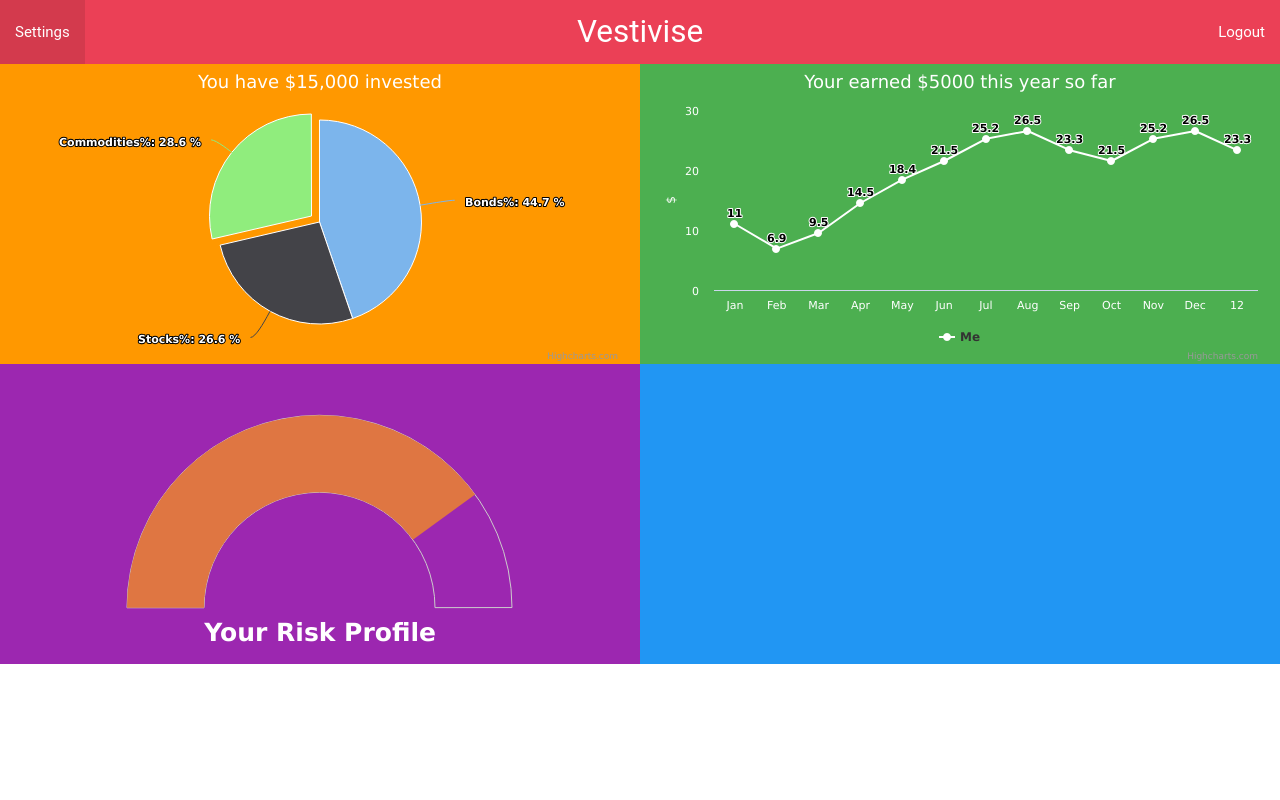
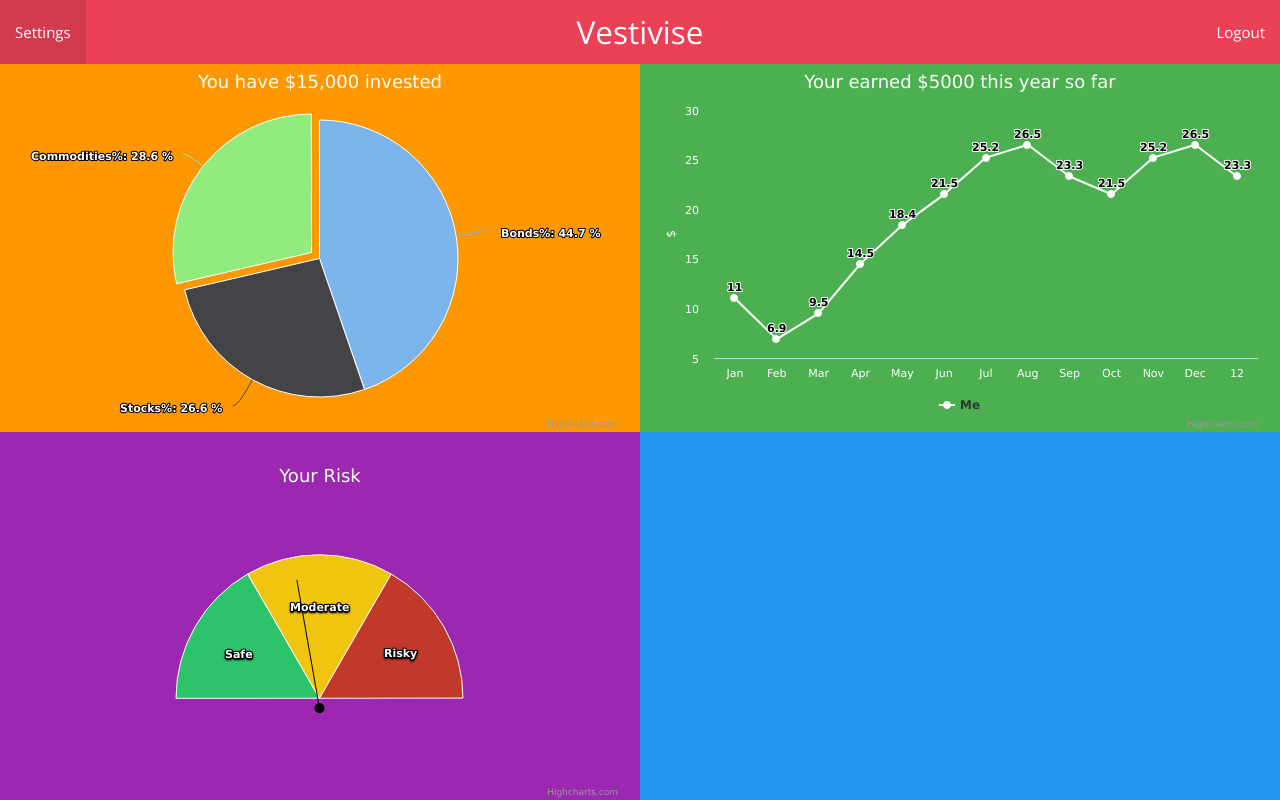
Before and after one commit to raylenmargono/Vestivise, a Django app: page / in a window 1280 px wide. Run offline with Django 3.2, Linux system fonts and the light colour scheme; some libraries are stand-ins or nearby versions; some web fonts are replaced.

Commit message:
risk chart

```diff
--- a/static/build/css/dashboard.css
+++ b/static/build/css/dashboard.css
@@ -1,39 +1,47 @@
+body{
+	font-family: 'Open Sans', sans-serif
+}
+
 .vestBar{
 	background-color: #EB4056;
 }
 
-.moduleContainer{
-	height: 300px;
+.module{
+	height: 50%;
 }
 
 .row.moduleRow{
 	margin-bottom: 0px;
 }
 
-.moduleContainer.orange{
+.module.orange{
 	background-color: #F19B2C;
 }
 
-.moduleContainer.green{
+.module.green{
 	background-color: #61B67A;
 }
 
-.moduleContainer.purple{
+.module.purple{
 	background-color: #9A5CB4;
 }
 
-.moduleContainer.blue{
+.module.blue{
 	background-color: #3A99D8;
 }
 
 #returnPerYearMod{
-	height: 300px;
+	height: 100%;
 }
 
 #assetBreakMod{
-	height: 300px;
+	height: 100%;
 }
 
 #riskMod{
-	height: 300px;
+	height: 100%;
 }
+
+.moduleContainer{
+	height: calc(100% - 64px);
+}
--- a/static/build/js/bar.js
+++ b/static/build/js/bar.js
@@ -46,7 +46,7 @@ var chart = {
 var series= [{
      name: 'Me',
      data: [11.0, 6.9, 9.5, 14.5, 18.4, 21.5, 25.2, 26.5, 23.3, 21.5, 25.2, 26.5, 23.3],
-     color: "white"
+     color: "white",
   }
 ];
 
--- a/static/build/js/risk.js
+++ b/static/build/js/risk.js
@@ -1,88 +1,122 @@
-var gaugeOptions = {
 
-        chart: {
-            type: 'solidgauge',
-            backgroundColor : "#9C27B0"
+
+// The speed gauge
+$('#riskMod').highcharts({
+
+    chart: {
+            renderTo: 'riskMod',
+            plotBackgroundColor: null,
+            plotBackgroundImage: null,
+            plotBorderWidth: 0,
+            plotShadow: false,
+            backgroundColor: "#9C27B0"
         },
-
-        title: "Your risk profile",
-
+        title: {
+            text: 'Your Risk',
+            align: 'center',
+            verticalAlign: 'top',
+            y: 40,
+            style: {
+                color : 'white'
+            }
+        },
+        tooltip: {
+            pointFormat: '{series.name}: <b>{point.percentage:.1f}%</b>'
+        },
         pane: {
-            center: ['50%', '85%'],
-            size: '140%',
+            center: ['50%', '75%'],
             startAngle: -90,
             endAngle: 90,
             background: {
-                backgroundColor: "#9C27B0",
+                borderWidth: 0,
+                backgroundColor: 'none',
                 innerRadius: '60%',
                 outerRadius: '100%',
                 shape: 'arc'
             }
         },
+        yAxis: [{
+            lineWidth: 0,
+            min: 0,
+            max: 90,
+            minorTickLength: 0,
+            tickLength: 0,
+            tickWidth: 0,
+            labels: {
+                enabled: false
+            },
+            title: {
+                text: '', //'<div class="gaugeFooter">46% Rate</div>',
+                useHTML: true,
+                y: 80
+            },
+            /*plotBands: [{
+                from: 0,
+                to: 46,
+                color: 'pink',
+                innerRadius: '100%',
+                outerRadius: '0%'
+            },{
+                from: 46,
+                to: 90,
+                color: 'tan',
+                innerRadius: '100%',
+                outerRadius: '0%'
+            }],*/
+            pane: 0,
 
-        tooltip: {
-            enabled: false
-        },
-
-        // the value axis
-        yAxis: {
-            stops: [
-                [0.1, '#55BF3B'], // green
-                [0.5, '#DDDF0D'], // yellow
-                [0.9, '#DF5353'] // red
-            ],
-            lineWidth: 0,
-            minorTickInterval: null,
-            tickPixelInterval: 400,
-            tickWidth: 0,
-            title: {
-                y: -70
+        }],
+        plotOptions: {
+            pie: {
+                dataLabels: {
+                    enabled: true,
+                    distance: -50,
+                    style: {
+                        fontWeight: 'bold',
+                        color: 'white',
+                        textShadow: '0px 1px 2px black'
+                    }
+                },
+                startAngle: -90,
+                endAngle: 90,
+                center: ['50%', '75%']
             },
-            labels: {
-                y: 16
-            },
-            min: 0,
-            max : 100,
-            labels: {
-                style : {
-                    color : "white"
+            gauge: {
+                dataLabels: {
+                    enabled: false
+                },
+                dial: {
+                    radius: '100%'
                 }
             }
         },
 
-        plotOptions: {
-            solidgauge: {
-                dataLabels: {
-                    y: 5,
-                    borderWidth: 0,
-                    useHTML: true
-                }
+        series: [{
+            type: 'pie',
+            name: 'Risk',
+            data: [
+                {
+                    name: 'Safe',
+                    y : 33,
+                    color: "#2cc36b"
+                },
+                {
+                    name: 'Moderate',
+                    y : 33,
+                    color: "#f1c40f"
+                },
+                {
+                    name: 'Risky',
+                    y : 33,
+                    color: "#c0392b"
+                },
+            ]
+        },{
+            type: 'gauge',
+            data: [40],
+            dial: {
+                rearLength: 0,
+                baseWidth : 1
             }
-        }
-    };
-
-    // The speed gauge
-    $('#riskMod').highcharts(Highcharts.merge(gaugeOptions, {
-        yAxis: {
-            min: 0,
-            max: 100,
-            labels : {
-                enabled : false
-            }
-        },
-
-        credits: {
-            enabled: false
-        },
-
-        series: [{
-            name: 'Risk',
-            data: [80],
-            dataLabels: {
-                format: '<div style="text-align:center"><span style="font-size:25px;color:' +
-                    ((Highcharts.theme && Highcharts.theme.contrastTextColor) || 'white') + '"> Your Risk Profile</span><br/>' +
-                       '<span style="font-size:12px;color:silver"></span></div>'
-            },
-        }]
-
-    }));
+        }],
+    });
--- a/templates/dashboard.html
+++ b/templates/dashboard.html
@@ -3,7 +3,7 @@
 <html>
 <head>
 	<title>Home</title>
-
+	<link href='https://fonts.googleapis.com/css?family=PT+Sans|Open+Sans' rel='stylesheet' type='text/css'>
 	<link rel="stylesheet" type="text/css" href="{% static 'build/css/dashboard.css' %}">
 
 	<!-- Compiled and minified CSS -->
@@ -30,13 +30,14 @@
 		</div>
   	</nav>
 
-  	<div class="row moduleRow">
-		<div class="col s12 m6 moduleContainer orange">
+  	<div class="moduleContainer">
+  		<div class="row moduleRow">
+		<div class="col s12 m6 module orange">
 			<div id="assetBreakMod">
 
 			</div>
 		</div>
-		<div class="col s12 m6 moduleContainer green">
+		<div class="col s12 m6 module green">
 			<div id="returnPerYearMod">
 
 			</div>
@@ -44,17 +45,18 @@
 	</div>
 
 	<div class="row moduleRow">
-		<div class="col s12 m6 moduleContainer purple">
-			<div id="riskMod">
+		<div class="col s12 m6 module purple">
 
+			<div class="row">
+				<div id="riskMod"></div>
 			</div>
 
 		</div>
-		<div class="col s12 m6 moduleContainer blue">
+		<div class="col s12 m6 module blue">
 
 		</div>
 	</div>
-
+  	</div>
 
 </body>
 
```
Also changed, not shown: 2 other files.
